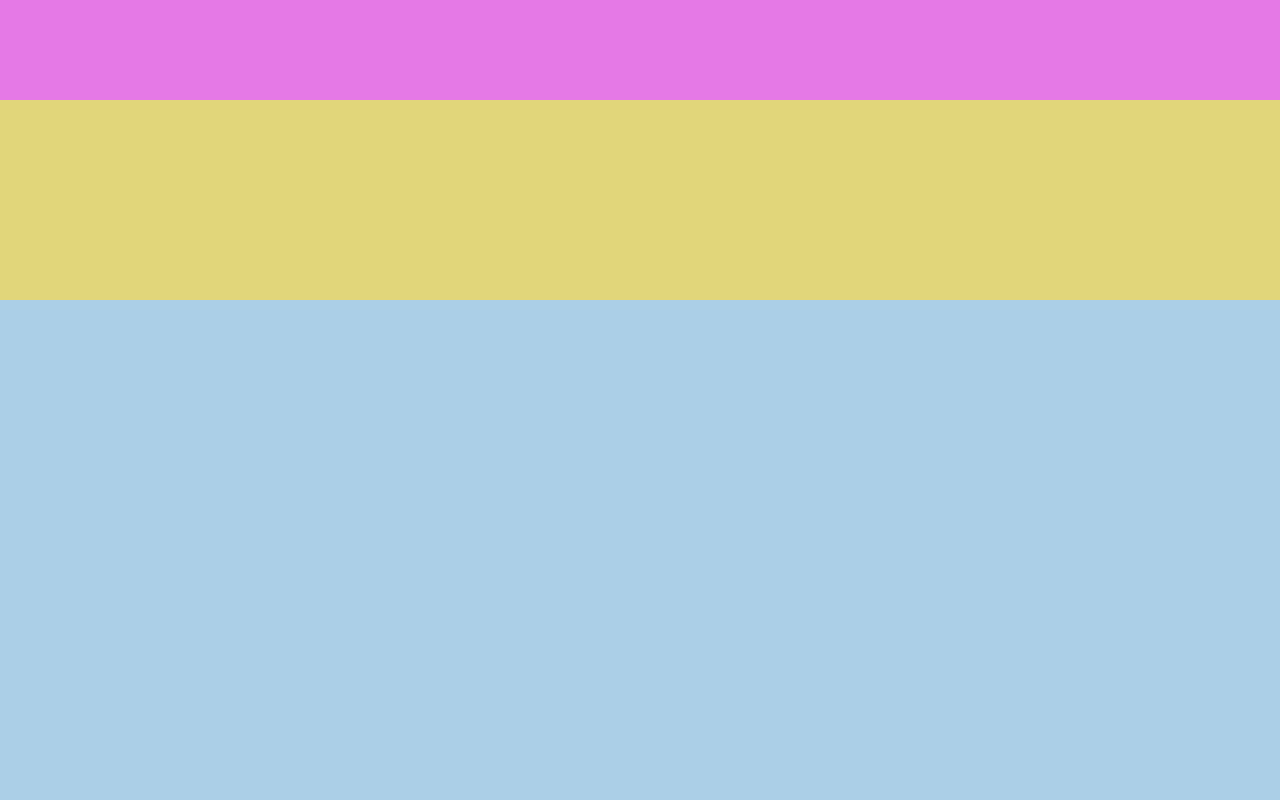
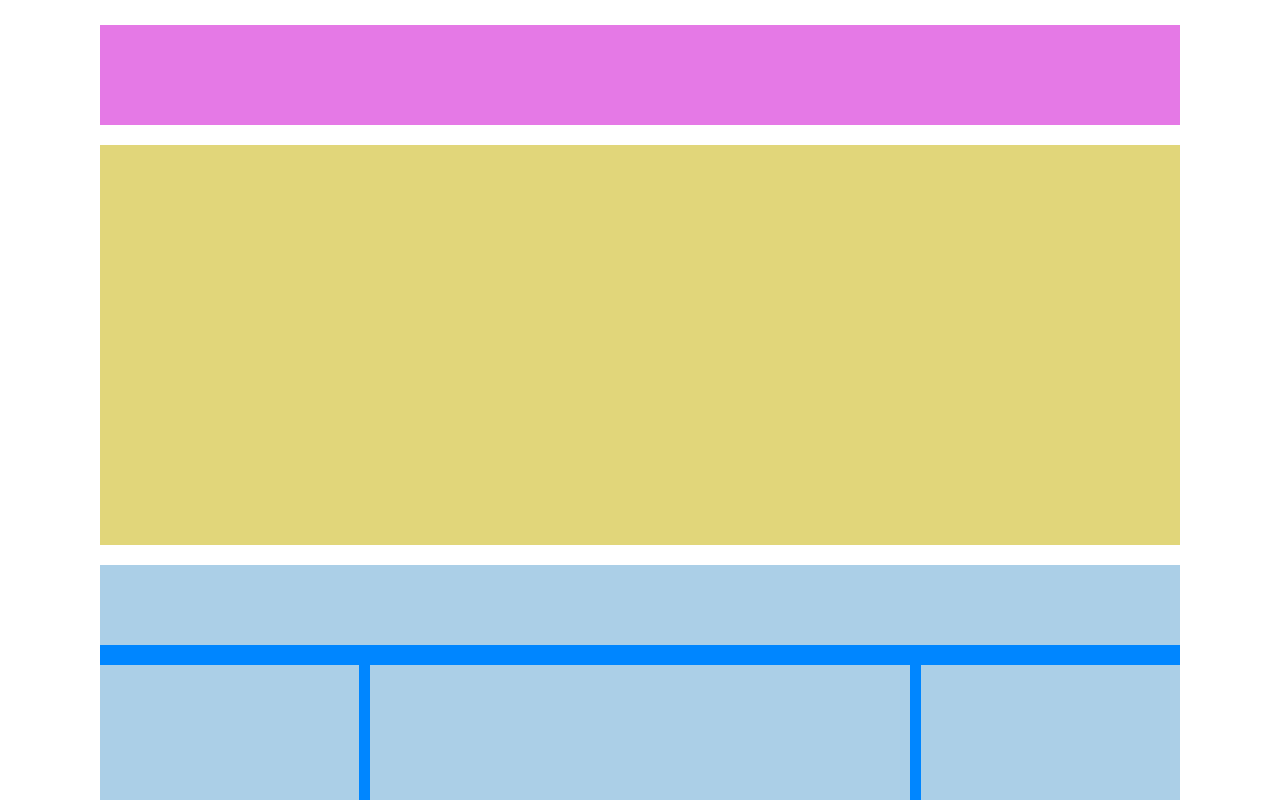
Before and after one commit to LucaQuacquarelli/htmlcss-struttura-wp, a plain HTML site: page index.html in a window 1280 px wide. Shown: the top 800 px of the page. Drawn offline with Linux system fonts and the light colour scheme.

Commit message:
elementi flottati

```diff
--- a/css/style.css
+++ b/css/style.css
@@ -4,19 +4,31 @@
     padding: 0;
 }
 
+.container {
+    margin: 25px 100px;
+}
+
+.clearfix::after {
+    content: "";
+    display: table;
+    clear: both;
+}
+
 header {
     height: 100px;
     background-color: #E579E6;
+    margin-bottom: 20px;
 }
 
 nav {
-    height: 200px;
+    height: 400px;
     background-color: #E1D67A;
+    margin-bottom: 20px;
 }
 
 main {
-    height: 600px;
     background-color: #0086FF;
+    padding-bottom: 20px;
 }
 
 div, aside, section {
@@ -25,17 +37,24 @@ div, aside, section {
 
 div {
     height: 80px;
+    margin-bottom: 20px;
 }
 
 aside {
-    height: 100px;
+    width: 24%;
+    height: 500px;
+    float: left;
 }
 
 section {
-    height: 300px;
+    width: 50%;
+    height: 500px;
+    margin: 0 1%;
+    float: left;
 }
 
 footer {
-    height: 70px;
+    height: 50px;
     background-color: #8800FD;
+    margin-top: 10px;
 }
--- a/index.html
+++ b/index.html
@@ -8,14 +8,16 @@
         <title>Wordpress</title>
     </head>
     <body>
+        <div class="container">
             <header></header>
             <nav></nav>
-        <main>
+            <main class="clearfix">
                 <div></div>
                 <aside></aside>
                 <section></section>
                 <aside></aside>
             </main>
             <footer></footer>
+        </div>
     </body>
 </html>
```
Lines whose indentation alone changed are shown as unchanged.
